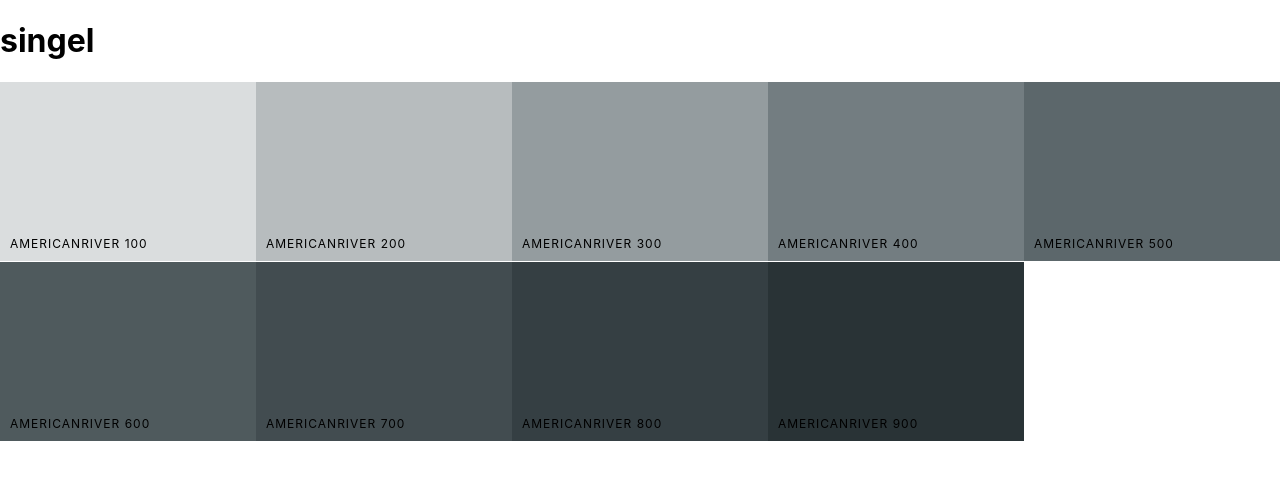
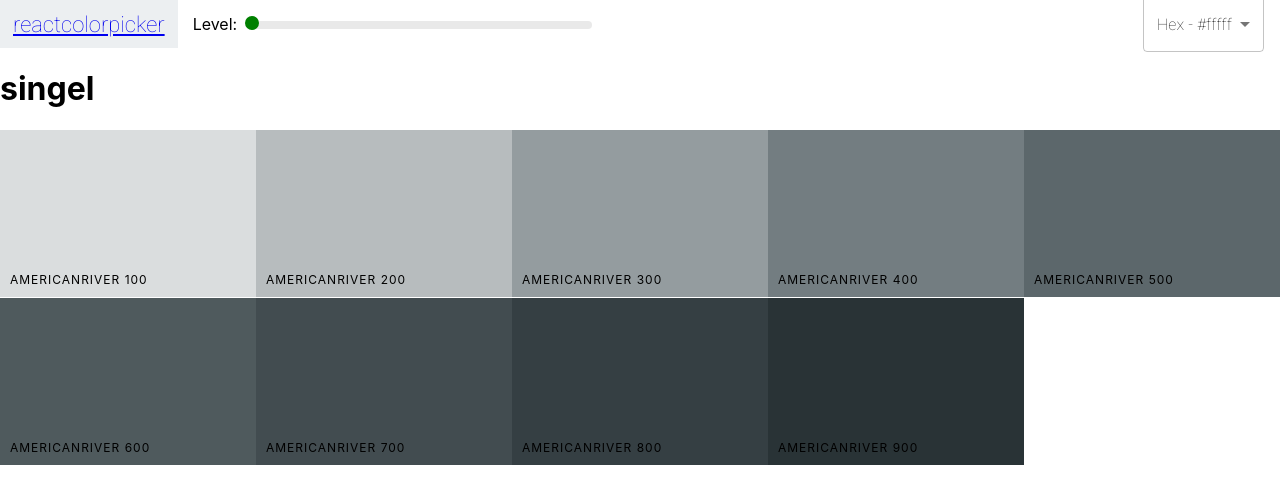
Before and after one commit to Murtazaeev/color-maker, a React (Create React App) app: page /palette/flat-ui-colors-american/americanriver in a window 1280 px wide. Shown: the top 504 px of the page. Built offline with nearby package versions, Linux system fonts and the light colour scheme; the HTML template or start-up script is replaced by a standard one.

Commit message:
SingleColorPalette: changes on navbar and changed copy format

```diff
--- a/src/ColorBox.js
+++ b/src/ColorBox.js
@@ -37,7 +37,6 @@ class ColorBox extends Component {
 					{showLink && (
 						<Link to={moreUrl} onClick={(e) => e.stopPropagation()}>
 							<span className="see-more">More</span>
-							More
 						</Link>
 					)}
 				</div>
--- a/src/SingleColorPalette.js
+++ b/src/SingleColorPalette.js
@@ -1,5 +1,6 @@
 import { color } from '@mui/system';
 import React, { Component } from 'react';
+import Navbar from './Navbar';
 import ColorBox from './ColorBox';
 
 class SingleColorPalette extends Component {
@@ -7,7 +8,10 @@ class SingleColorPalette extends Component {
 		super(props);
 		this._shades = this.gatherShades(this.props.palette, this.props.colorId);
 		console.log(this._shades);
+		this.state = { format: 'hex' };
+		this.changeFormat = this.changeFormat.bind(this);
 	}
+
 	gatherShades(palette, colorToFilterBy) {
 		let shades = [];
 		let allColors = palette.colors;
@@ -16,13 +20,18 @@ class SingleColorPalette extends Component {
 		}
 		return shades.slice(1);
 	}
+	changeFormat(val) {
+		this.setState({ format: val });
+	}
 	render() {
+		const { format } = this.state;
 		const colorBoxes = this._shades.map((color) => (
-			<ColorBox key={color.id} name={color.name} background={color.hex} showLink={false} />
+			<ColorBox key={color.id} name={color.name} background={color[format]} showLink={false} />
 		));
 
 		return (
 			<div className="Palette">
+				<Navbar handleChange={this.changeFormat} />
 				<h1>singel</h1>
 				<div className="Palette-colors">{colorBoxes}</div>
 			</div>
```
